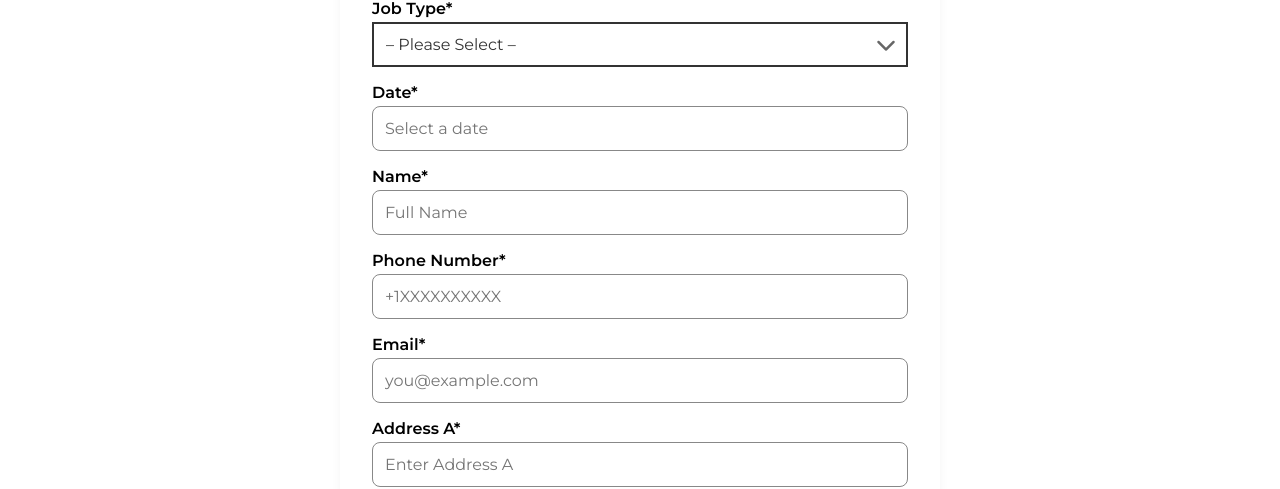
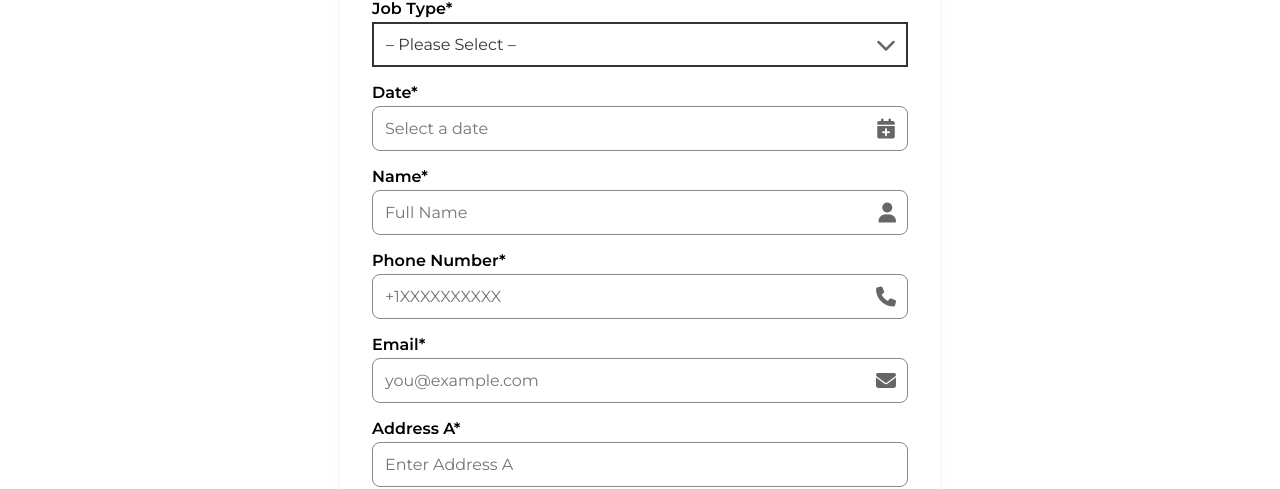
Before and after one commit to transamericanlogisticsgroup/brand-website-template, a Jekyll site: the page built from index.html, in a window 1280 px wide and 1400 px high, scrolled down 1035 px. Shown: the part 142-631 px from the top of the window. Built offline with Jekyll 4.4.1, drawn with Linux system fonts in a browser that asks for light colours.

Commit message:
Update quote.html

```diff
--- a/_includes/quote.html
+++ b/_includes/quote.html
@@ -191,17 +191,6 @@
   #job-type::-webkit-scrollbar-thumb {
     background: var(--primary-light); border-radius: var(--border-radius);
   }
-
-  .field-wrapper .delete-icon {
-    z-index: 2;
-    pointer-events: auto;
-  }
-
-  .field-wrapper input:not(#date-picker) {
-    position: relative;
-    z-index: 1;
-  }
-
 
 </style>
 
```
